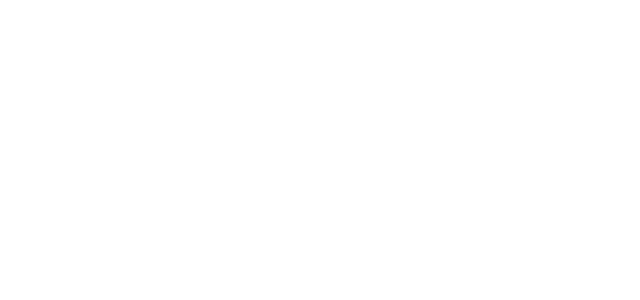
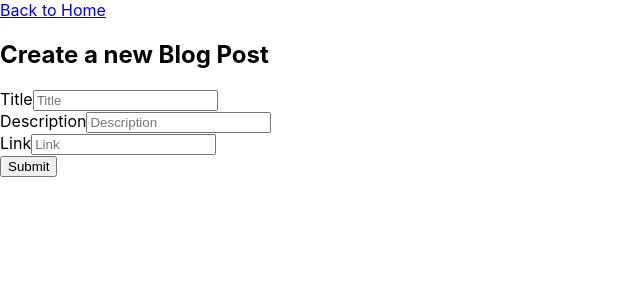
Before and after one commit to WarrenJRamos/react-practice-blog, a React (Create React App) app: page /create-post in a window 1280 px wide. Before the commit this address had no page. Shown: the top 300 px of the page, without its empty margins (0-640 px from the left). Built offline with nearby package versions, Linux system fonts and the light colour scheme.

Commit message:
Added the boilerplate for update post page. Might change this to instead bring up a popup modal.

```diff
--- a/src/App.js
+++ b/src/App.js
@@ -1,5 +1,5 @@
 import React from "react";
-import Webpages from "./webpages";
+import Webpages from "./webpages/Index";
 import { BrowserRouter } from "react-router-dom";
 
 
--- a/src/webpages/index.js
+++ b/src/webpages/index.js
@@ -1,13 +1,15 @@
 import React from "react";
 import { Routes, Route } from "react-router-dom";
-import Home from "./home";
-import User from "./user";
+import Home from "./Home";
+import User from "./User";
+import CreatePost from "./CreatePost";
 
 const Webpages = () => {
     return (
         <Routes>
             <Route path="/" element={<Home />} />
             <Route path="/user" element={<User />} />
+            <Route path="/create-post" element={<CreatePost />} />
         </Routes>
     );
 };
```
Also changed, not shown: src/webpages/UpdatePost.js (added, +12 -0 lines).
